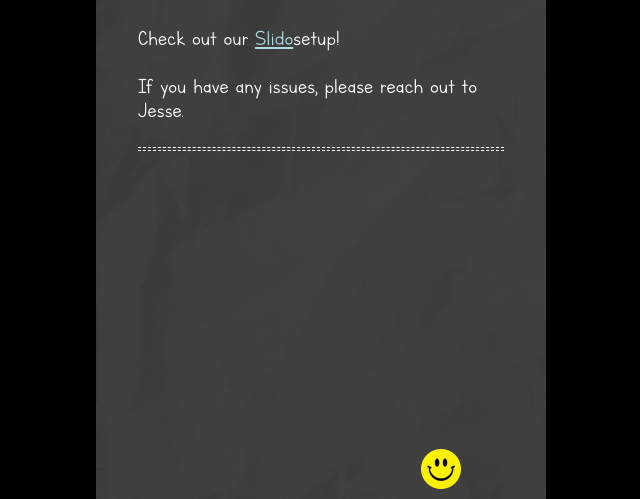
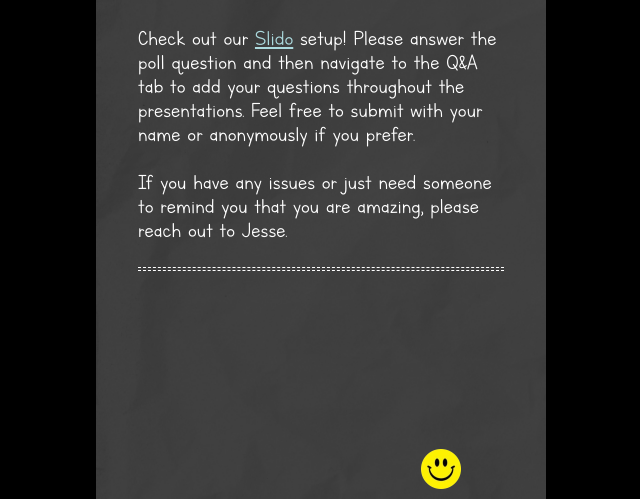
Before and after one commit to Innovatemap-Dev/science-fair, a plain HTML site: page q-and-a.html in a window 1280 px wide. Shown: the part 301-800 px from the top of the page, without its empty margins (319-959 px from the left). Drawn offline with Linux system fonts and the light colour scheme.

Commit message:
slido page

```diff
--- a/q-and-a.html
+++ b/q-and-a.html
@@ -25,8 +25,8 @@
                 <section class="spacer"></section>
                 <section>
                     <h2>Questions during the presentations?</h2>
-                    <p>Check out our <a href="https://app.sli.do/event/kprvph4p">Slido</a>setup!</p>
-                    <p>If you have any issues, please reach out to Jesse.</p>
+                    <p>Check out our <a href="https://app.sli.do/event/kprvph4p">Slido</a> setup! Please answer the poll question and then navigate to the Q&A tab to add your questions throughout the presentations. Feel free to submit with your name or anonymously if you prefer.</p>
+                    <p>If you have any issues or just need someone to remind you that you are amazing, please reach out to Jesse.</p>
                 </section>
                 <section class="spacer"></section>
                 <section></section>
```
